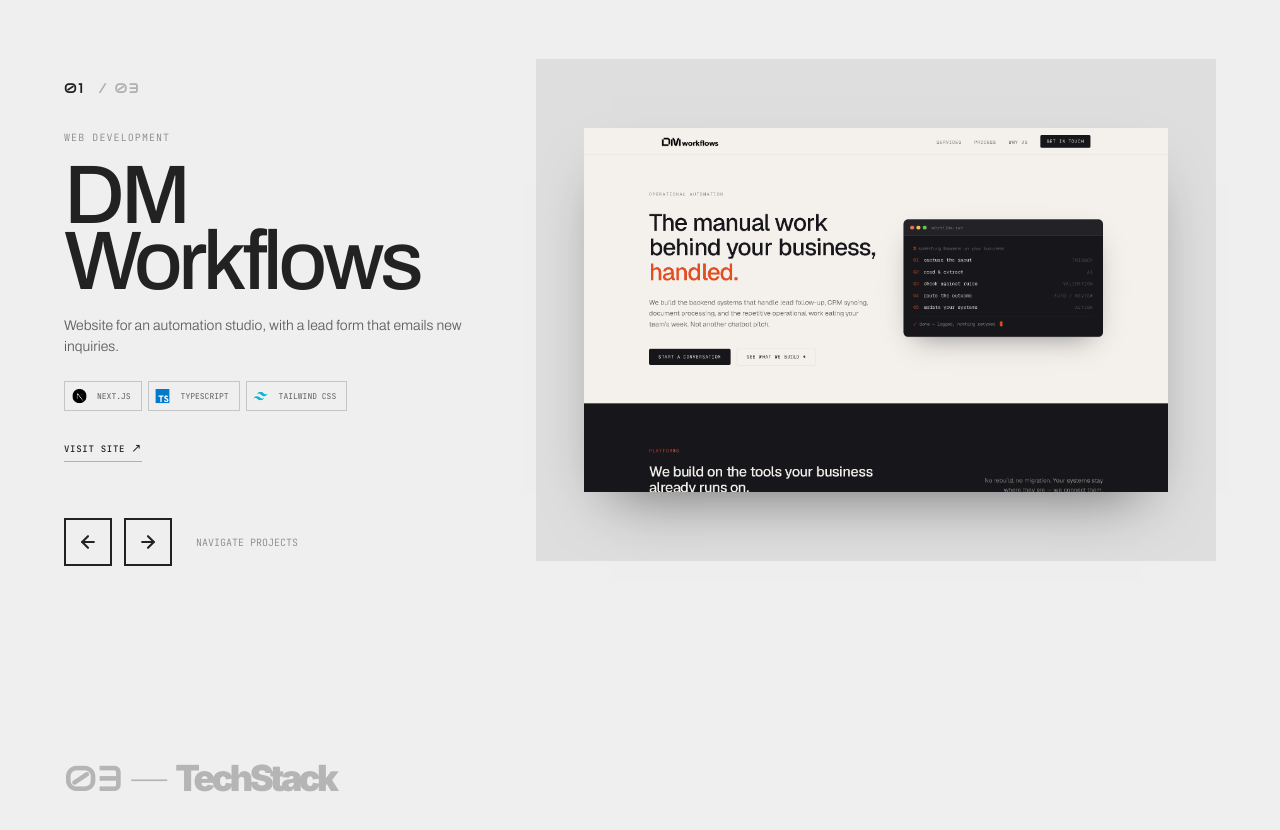
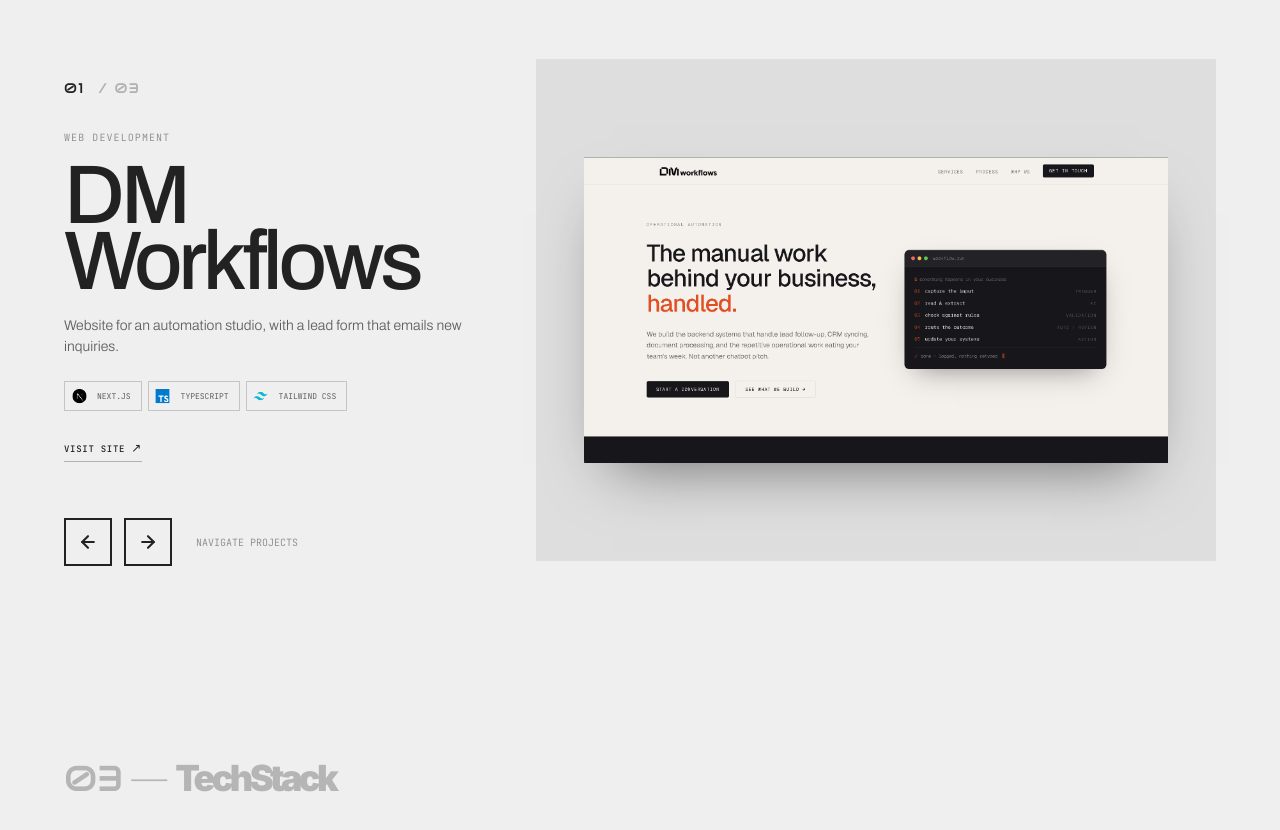
Before and after one commit to mors-codes/portfolio-2026, a Next.js app: page / in a window 1280 px wide. Shown: the part 1760-2590 px from the top of the page. Built offline with nearby package versions, Linux system fonts and the light colour scheme; a web font is replaced by a local one.

Commit message:
Works: browser visual keeps image ratio, update DM Workflows image

```diff
--- a/src/components/ui/WorkVisual.tsx
+++ b/src/components/ui/WorkVisual.tsx
@@ -101,8 +101,15 @@ function BrowserVisual({
   title: string;
 }) {
   return (
-    <div className={`relative h-full w-full overflow-hidden ${FRAME_SHADOW}`}>
-      <FrameImage src={image} alt={`${title} website`} />
+    <div className="flex h-full w-full items-center justify-center">
+      <Image
+        src={image}
+        alt={`${title} website`}
+        width={0}
+        height={0}
+        sizes={IMAGE_SIZES}
+        className={`h-auto max-h-full w-auto max-w-full ${FRAME_SHADOW}`}
+      />
     </div>
   );
 }
```
Also changed, not shown: public/images/works/project-1.png.
